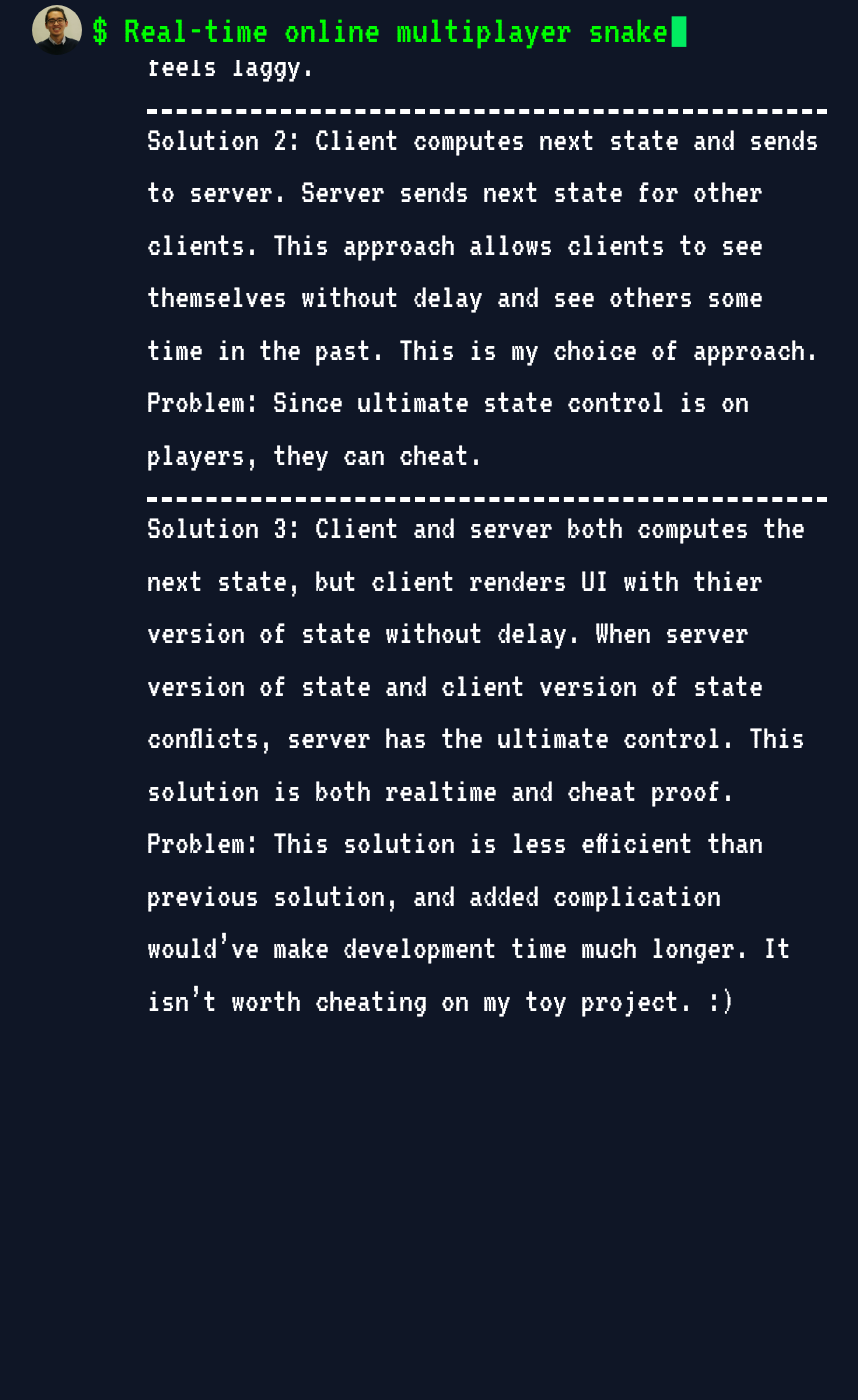
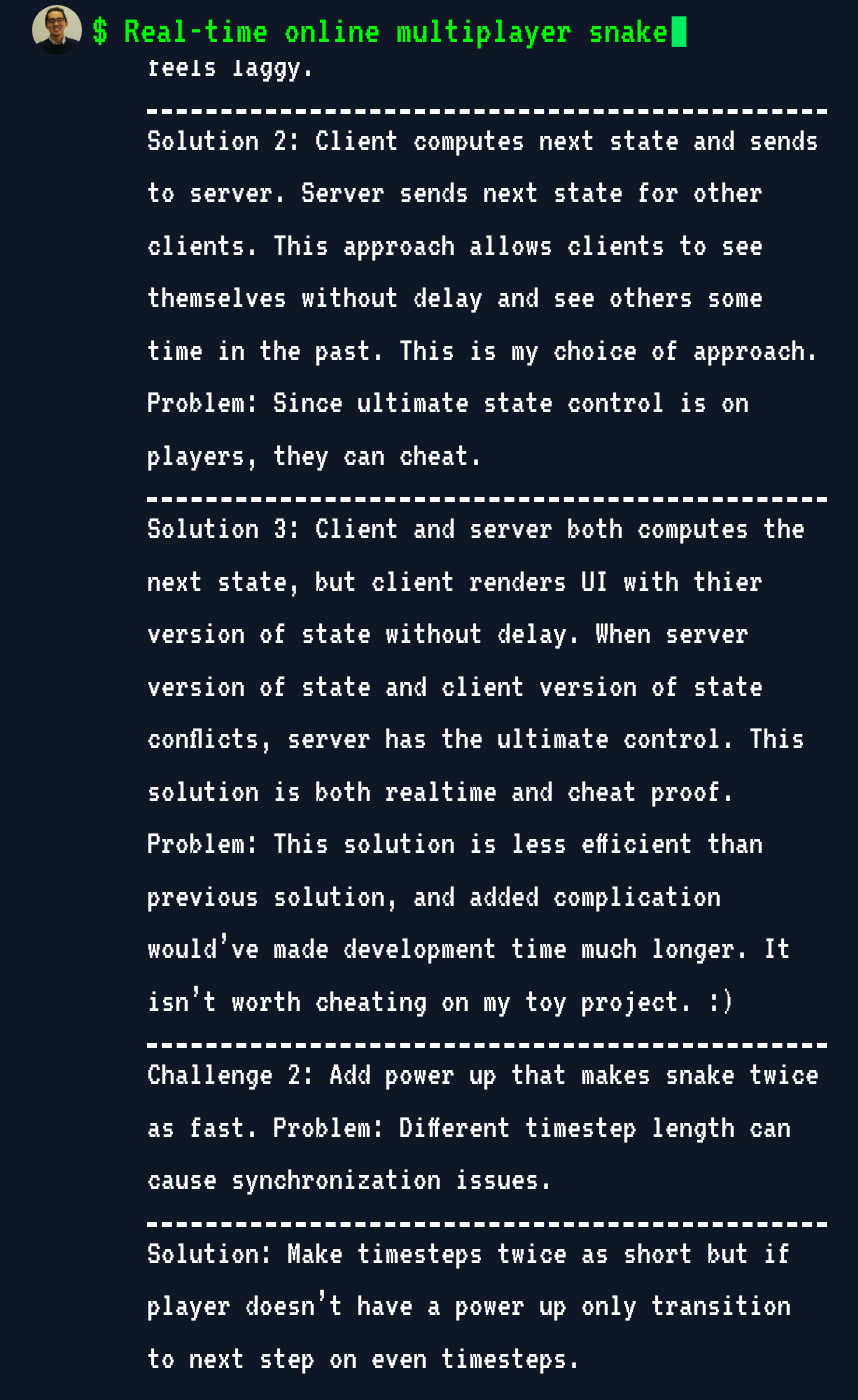
Before and after one commit to enarantu/enarantu.github.io, a Jekyll site: the page built from _posts/2018-11-14-multiplayer-snake.markdown, in a window 1280 px wide and 1400 px high, scrolled down 1022 px. Shown: the whole window, without its empty margins (213-1071 px from the left). Built offline with Jekyll 4.4.1, drawn with Linux system fonts in a browser that asks for light colours; before the commit the page ends 2065 px from its top, so only the background shows below that; some of the changed text lies outside the part shown.

Commit message:
log file ignore, updated snake project description

```diff
--- a/_posts/2018-11-14-multiplayer-snake.markdown
+++ b/_posts/2018-11-14-multiplayer-snake.markdown
@@ -21,4 +21,9 @@ Solution 2: Client computes next state and sends to server. Server sends next st
 Problem: Since ultimate state control is on players, they can cheat.
 <hr/>
 Solution 3: Client and server both computes the next state, but client renders UI with thier version of state without delay. When server version of state and client version of state conflicts, server has the ultimate control. This solution is both realtime and cheat proof.
-Problem: This solution is less efficient than previous solution, and added complication would've make development time much longer. It isn't worth cheating on my toy project. :)
+Problem: This solution is less efficient than previous solution, and added complication would've made development time much longer. It isn't worth cheating on my toy project. :)
+<hr/>
+Challenge 2: Add power up that makes snake twice as fast.
+Problem: Different timestep length can cause synchronization issues.
+<hr/>
+Solution: Make timesteps twice as short but if player doesn't have a power up only transition to next step on even timesteps.
```
Also changed, not shown: other parts of _posts/2018-11-14-multiplayer-snake.markdown (+3 -3 lines), 1 other file.
